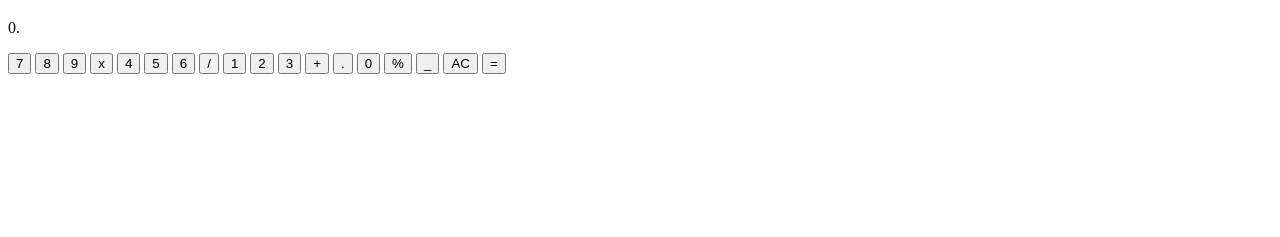
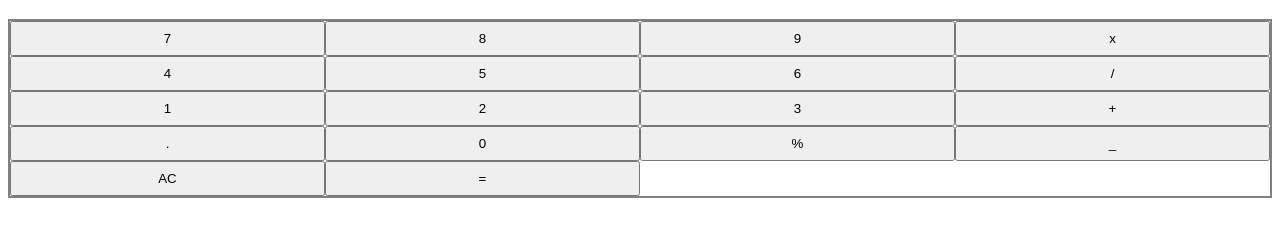
Before and after one commit to szmtz/calculatorproject, a plain HTML site: page index.html in a window 1280 px wide. Shown: the part 61-298 px from the top of the page. Drawn offline with Linux system fonts and the light colour scheme.

Commit message:
Add initial Div and button style

```diff
--- a/index.html
+++ b/index.html
@@ -3,6 +3,7 @@
 <head>
     <meta charset="UTF-8">
     <meta name="viewport" content="width=device-width, initial-scale=1.0">
+    <link rel="stylesheet" href="style.css">
     <title>Calculator Project</title>
 </head>
 <body>
--- /dev/null
+++ b/style.css
@@ -0,0 +1,9 @@
+div {
+    border: 2px solid gray;
+    font-size: 0;
+  }
+
+  button {
+    width: 25%;
+    height: 35px;
+  }
```
